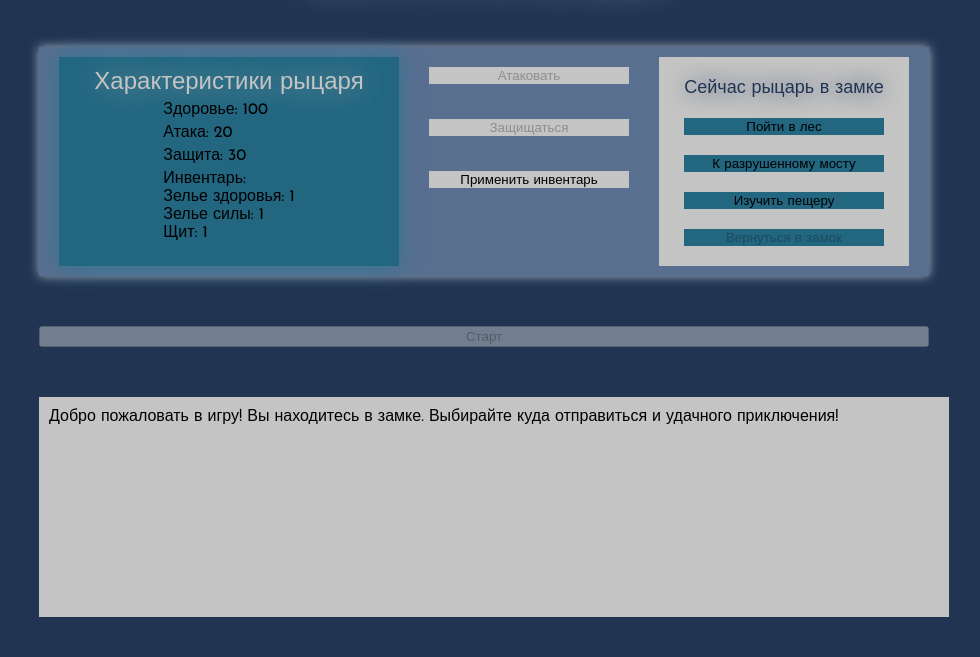
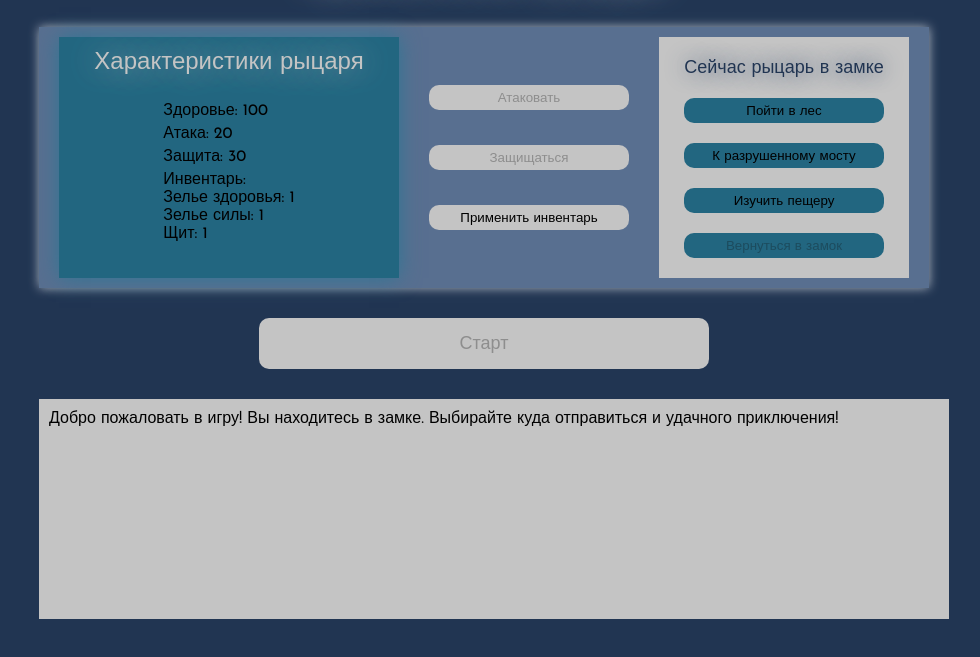
Before and after one commit to votremort/practice-2.-RPG---game, a plain HTML site: page index.html in a window 1280 px wide. Both pictures are taken after a click on the button "Старт". Shown: the part 65-722 px from the top of the page, without its empty margins (156-1136 px from the left). Drawn offline with Linux system fonts and the light colour scheme.

Commit message:
Готовый результат

```diff
--- a/index.html
+++ b/index.html
@@ -30,9 +30,9 @@
         <button id="castleBtn" class="location-btn">Вернуться в замок</button>
       </div>
     </div>
-    <button id='startBtn'>Старт</button>
+    <button id='startBtn' class="start-btn">Старт</button>
     <div class="game-field" id='gameField'></div>
   </div>
+  <script src="./script.js"></script>
 </body>
-<script src="./script.js"></script>
 </html>
--- a/script.js
+++ b/script.js
@@ -16,18 +16,21 @@ const goblin = {
   attack: 10,
   quantity: 1
 };
+
 const  orc = {
   name: "Орк",
   health: 50,
   attack: 20,
   quantity: 1
 };
+
 const dragon = {
   name: "Дракон",
   health: 75,
   attack: 35,
   quantity: 1
 };
+
 const enemies = [goblin, orc, dragon]
 
 const messages = {
@@ -62,7 +65,8 @@ startBtn.onclick = startGame;
 
 //вспомогательные функции
 function printText(text) {
-  gameField.innerHTML += `${text}<br>`
+  gameField.innerHTML += `${text}<br>`;
+  gameField.scrollTop = gameField.scrollHeight;
 }
 //блокировка кнопок
 function disableButton(buttons) {
@@ -105,6 +109,7 @@ showCharact(knight);
 function khightDeath(knight) {
   if (knight.health <= 0) {
     printText(messages.loss);
+    alert('Вы погибли. Начните игру заново, нажав старт.')
 
     //отключение кнопок локации, действий
     disableButton([...locationsBtn, ...actionsBtn]);
@@ -133,13 +138,13 @@ function startGame() {
   showCharact(knight);
 }
 
-function changeLocation(location, locationName, enemy){
+function changeLocation(location, locationName, someEnemy){
   startBtn.disabled = false;
   currentLocation = location;
   locationTitle.innerHTML = `Сейчас рыцарь ${locationName}`
   showCharact(knight);
-  if (enemy) {
-    // enemy = { name: enemy.name, health: enemy.health, attack: enemy.attack}
+  if (someEnemy) {
+    enemy = { name: someEnemy.name, health: someEnemy.health, attack: someEnemy.attack}
     printText(`Вы ${locationName} и повстречали ${enemy.name}.
       У него ${enemy.health} единиц здоровья!`)
     printText('Атакуйте или защищайтесь.')
@@ -185,6 +190,7 @@ function knightsAttack() {
   //Проверка: враг побежден
   if (enemy.health <= 0) {
     printText(`Рыцарь победил ${enemy.name}. Выбирайте куда идти дальше!`);
+    alert('Вы победили! Выберите следующую локацию!')
 
     //активация кнопок локации, блокировка действий
     enableButton(locationsBtn);
@@ -218,6 +224,7 @@ function knightsProtect() {
   //Проверка: враг побежден
   if (enemy.health <= 0) {
     printText(`Рыцарь победил ${enemy.name}. Выбирайте куда идти дальше!`);
+    alert('Вы победили! Выберите следующую локацию!')
 
     //активация кнопок локации, блокировка действий
     enableButton(locationsBtn);
--- a/style.css
+++ b/style.css
@@ -16,6 +16,9 @@ body{
   text-align: center;
   color:rgb(196, 196, 196);
   text-shadow: 0 0 30px rgb(170, 179, 191);
+}
+.charact-text{
+  margin: auto;
 }
 .charactString{
   margin: 5px;
@@ -37,9 +40,8 @@ body{
   max-width: 890px;
   width: 100%;
   margin: 20px auto;
-  gap: 50px;
+  gap: 30px;
 }
-
 .knight-container{
   display: flex;
   max-width: 890px;
@@ -64,14 +66,28 @@ body{
   max-width: 200px;
   padding: 10px;
   width: 100%;
+  margin: auto;
   gap: 35px;
 }
 .action-btn{
   max-width: 200px;
   width: 100%;
   background-color: rgb(196, 196, 196);
+  border-radius: 10px;
+  padding: 5px;
   border: none;
 }
+.start-btn{
+  max-width: 450px;
+  width: 100%;
+  margin: 0 auto;
+  background-color: rgb(196, 196, 196);
+  border-radius: 10px;
+  padding: 15px;
+  border: none;
+  font-size: 18px;
+}
+
 .location-buttons{
   display: flex;
   flex-direction: column;
@@ -87,6 +103,8 @@ body{
   width: 100%;
   border: none;
   background-color: rgb(34, 102, 128);
+  border-radius: 10px;
+  padding: 5px;
 }
 .game-field{
   overflow-y: scroll;
```
